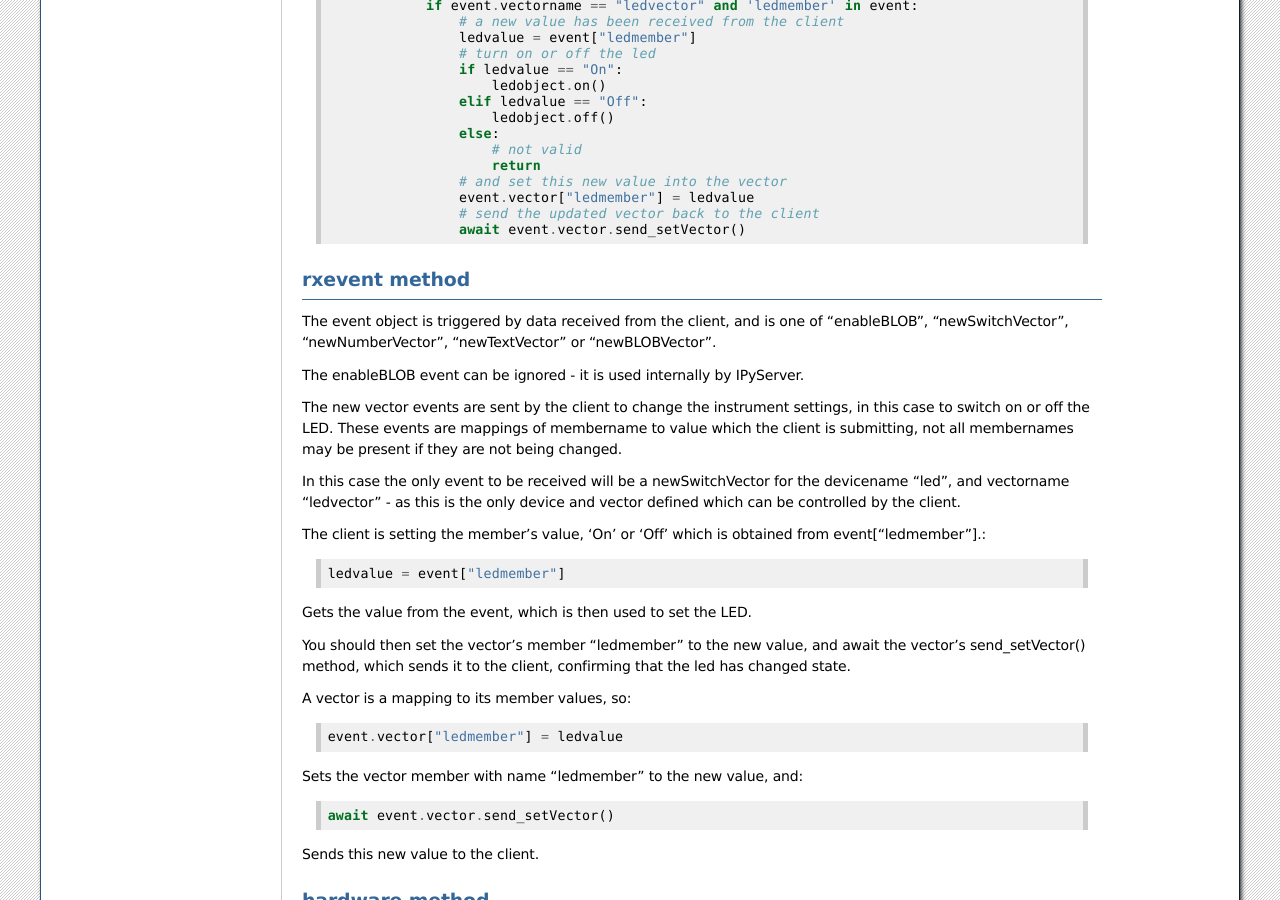
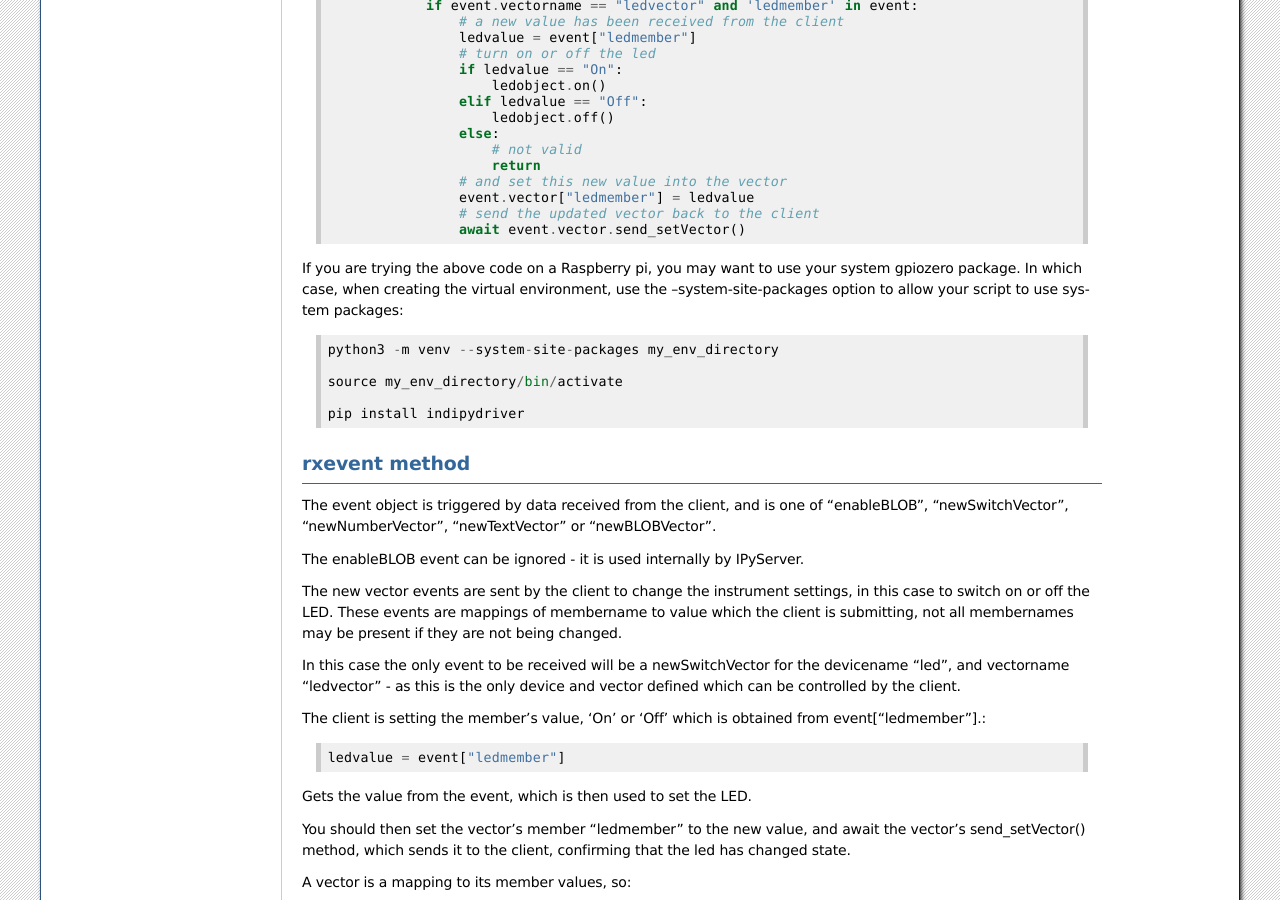
Before and after one commit to bernie-skipole/indipydriver, a Sphinx documentation site: the page built from docs/source/usage/summary.rst, in a window 1280 px wide and 900 px high, scrolled down 1283 px. Built offline with Sphinx 7.4.7, drawn with Linux system fonts in a browser that asks for light colours.

Commit message:
Doc changes

```diff
--- a/docs/source/usage/summary.rst
+++ b/docs/source/usage/summary.rst
@@ -78,6 +78,16 @@ The class IPyDriver should be subclassed with your own 'rxevent(event)' coroutin
                     event.vector["ledmember"] = ledvalue
                     # send the updated vector back to the client
                     await event.vector.send_setVector()
+
+
+If you are trying the above code on a Raspberry pi, you may want to use your system gpiozero package. In which case, when creating the virtual environment, use the --system-site-packages option to allow your script to use system packages::
+
+    python3 -m venv --system-site-packages my_env_directory
+
+    source my_env_directory/bin/activate
+
+    pip install indipydriver
+
 
 
 rxevent method
```
